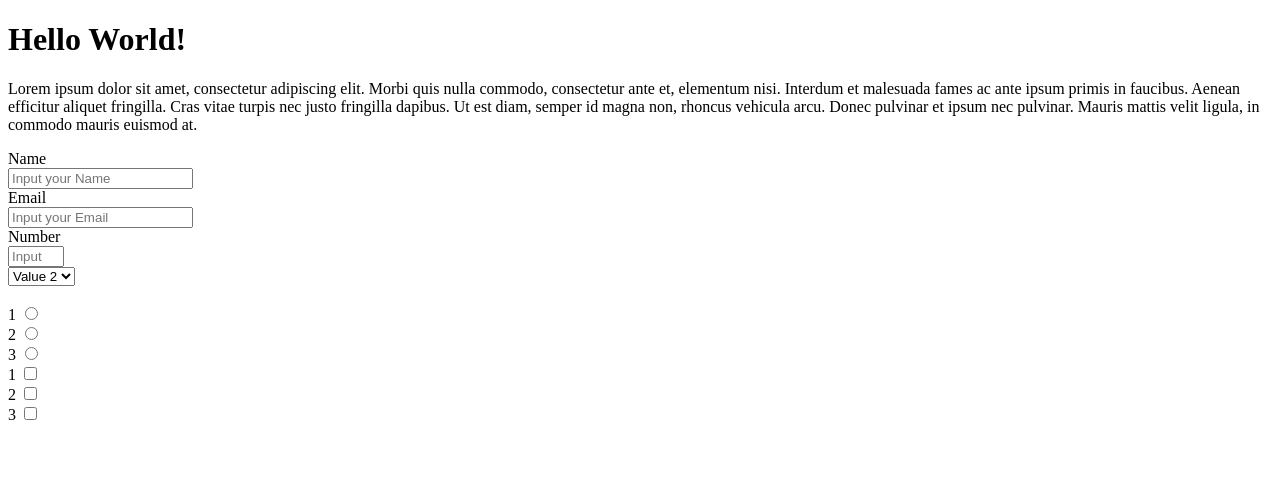
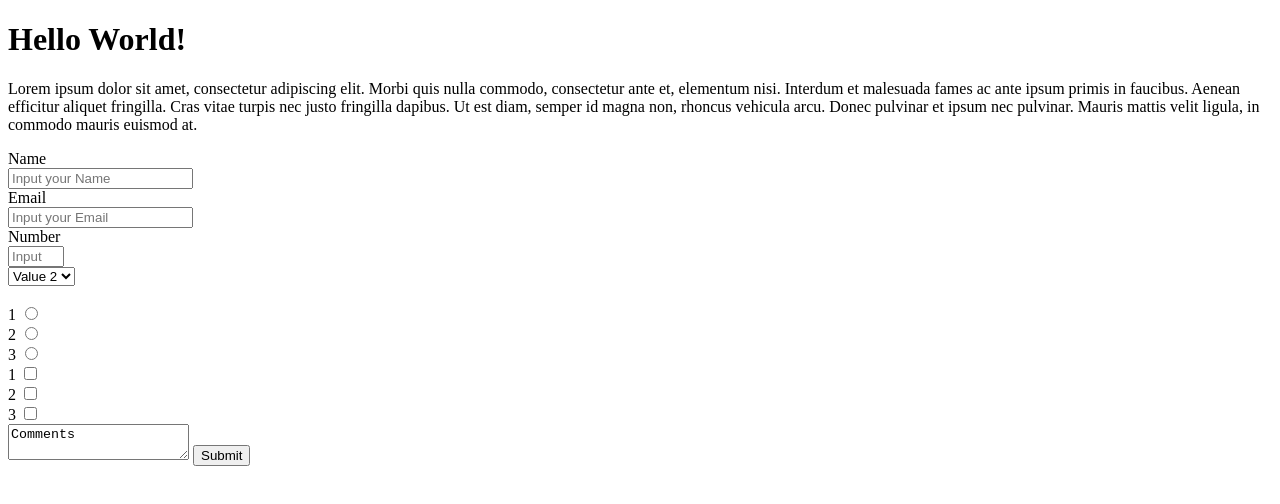
Before and after one commit to vitorelourenco/colab3, a plain HTML site: page index.html in a window 1280 px wide. Drawn offline with Linux system fonts and the light colour scheme.

Commit message:
more changs 3

```diff
--- a/index.html
+++ b/index.html
@@ -44,8 +44,8 @@
       <input type="checkbox" id="checkbox-option3" name="checkbox" value="3">
       <br>
 
-
-
+      <textarea>Comments</textarea>
+      <button id="submit">Submit</button>
     </form>
 
 
```
